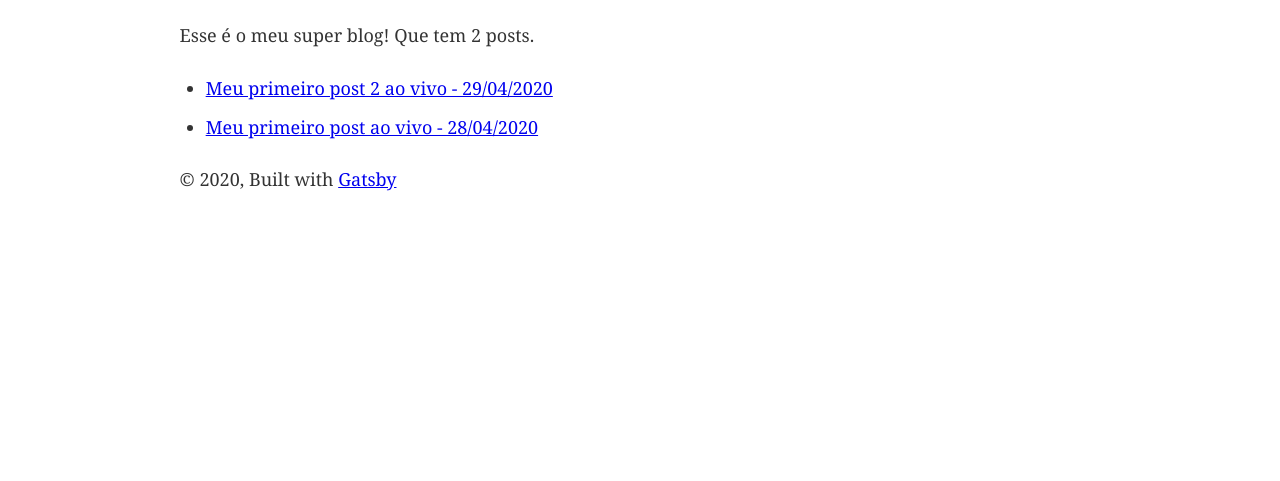
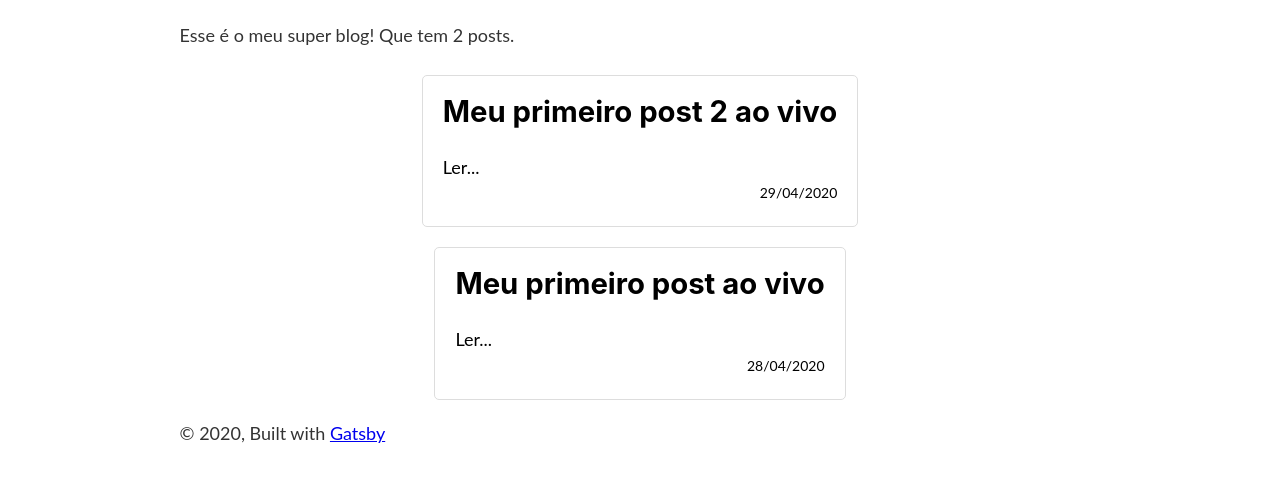
Before and after one commit to afucher/afucher.github.io, a Gatsby site: page / in a window 1280 px wide. Shown: the part 171-652 px from the top of the page. Built offline with nearby package versions, Linux system fonts and the light colour scheme; Gatsby itself is replaced by a stand-in of ours.

Commit message:
adiciona emotion: O começo da jornada do css

```diff
--- a/gatsby-config.js
+++ b/gatsby-config.js
@@ -6,6 +6,7 @@ module.exports = {
   },
   plugins: [
     `gatsby-plugin-react-helmet`,
+    `gatsby-plugin-emotion`,
     {
       resolve: `gatsby-source-filesystem`,
       options: {
--- a/package.json
+++ b/package.json
@@ -5,8 +5,11 @@
   "version": "0.1.0",
   "author": "Kyle Mathews <mathews.kyle@gmail.com>",
   "dependencies": {
+    "@emotion/core": "^10.0.28",
+    "@emotion/styled": "^10.0.27",
     "gatsby": "^2.21.0",
     "gatsby-image": "^2.4.0",
+    "gatsby-plugin-emotion": "^4.3.0",
     "gatsby-plugin-manifest": "^2.4.0",
     "gatsby-plugin-offline": "^3.2.0",
     "gatsby-plugin-react-helmet": "^3.3.0",
--- a/src/components/layout.css
+++ b/src/components/layout.css
@@ -1,5 +1,5 @@
 html {
-  font-family: sans-serif;
+  font-family: Lato;
   -ms-text-size-adjust: 100%;
   -webkit-text-size-adjust: 100%;
 }
@@ -200,7 +200,7 @@ html {
 }
 body {
   color: hsla(0, 0%, 0%, 0.8);
-  font-family: georgia, serif;
+  font-family: Lato;
   font-weight: normal;
   word-wrap: break-word;
   font-kerning: normal;
--- /dev/null
+++ b/src/components/post-preview.js
@@ -0,0 +1,37 @@
+import React from 'react'
+import { Link } from 'gatsby'
+import styled from "@emotion/styled"
+const padding = '20px';
+const Container = styled.div`
+    border: 1px solid #DDD;
+    border-radius: 5px;
+    padding: ${padding};
+    margin-bottom: 20px;
+    position: relative;
+`
+
+const StyledLink = styled(props => <Link {...props} />)`
+  color: black;
+  text-decoration: none;
+`;
+
+const FixedDate = styled.span`
+    position: absolute;
+    right: ${padding};
+    bottom: ${padding};
+    font-size: 14px;
+`
+
+const PostPreview = ({date, title, slug}) => {
+    return (
+        <Container>
+            <StyledLink to={slug}>
+                <h2>{title}</h2>
+                <FixedDate>{date}</FixedDate>
+                <p>Ler...</p>
+            </StyledLink>
+        </Container>
+    )
+}
+
+export default PostPreview;
--- a/src/pages/index.js
+++ b/src/pages/index.js
@@ -1,8 +1,16 @@
 import React from "react"
-import { graphql, Link } from "gatsby"
+import { graphql } from "gatsby"
+import PostPreview from '../components/post-preview'
+import styled from "@emotion/styled"
 
 import Layout from "../components/layout"
 import SEO from "../components/seo"
+
+const PostPreviewContainer = styled.div`
+  display: flex;
+  flex-flow: column;
+  align-items: center;
+`
 
 const IndexPage = ({data}) => {
   const posts = data.allMarkdownRemark.edges;
@@ -11,13 +19,9 @@ const IndexPage = ({data}) => {
       <SEO title="Home" />
       <h1>Aloha!</h1>
       <p>Esse é o meu super blog! Que tem {data.allMarkdownRemark.totalCount} posts.</p>
-      <ul>
-        {posts.map(({node}) => <li>
-                                <Link to={node.frontmatter.slug}>
-                                  {`${node.frontmatter.title} - ${node.frontmatter.date}`}
-                                </Link>
-                              </li>)}
-      </ul>
+      <PostPreviewContainer>
+        {posts.map(({node}) => <PostPreview {...node.frontmatter}/>)}
+      </PostPreviewContainer>
 
     </Layout>
 )}
```
Also changed, not shown: src/pages/page-2.js (deleted, +0 -16 lines), 1 other file.
